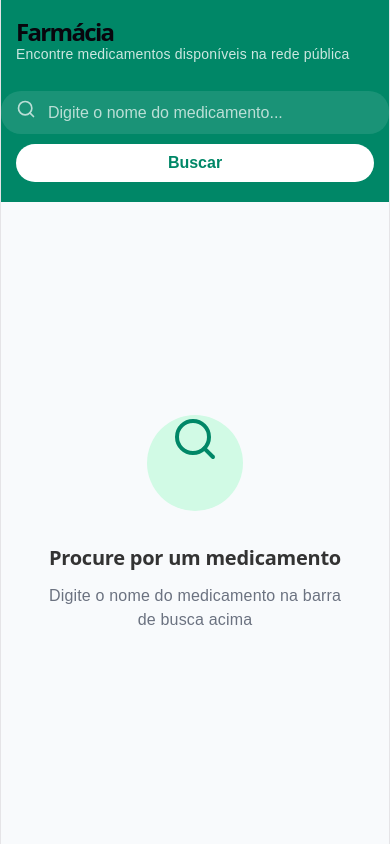
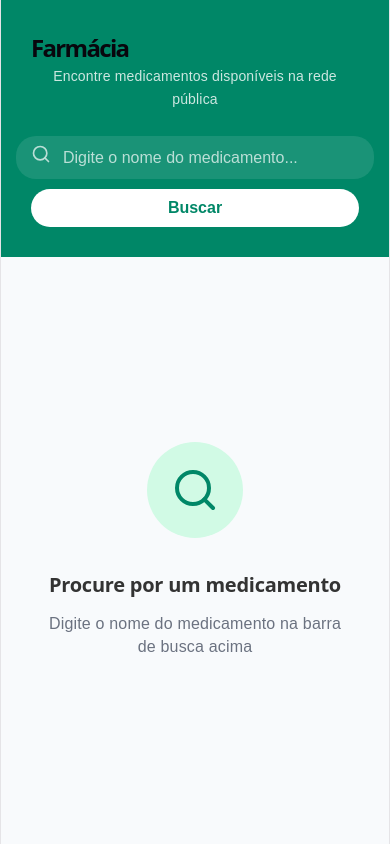
Before and after one commit to gpdoliveira/projeto-de-software-1-front, a React (Vite) app: page / in a window 390 px wide. Built offline with nearby package versions, Linux system fonts and the light colour scheme.

Commit message:
pequenos ajustes de css

```diff
--- a/src/index.css
+++ b/src/index.css
@@ -80,6 +80,7 @@ h1 {
   @media (max-width: 1024px) {
     font-size: 36px;
     margin: 20px 0;
+    line-height: 35px;
   }
 }
 h2 {
--- a/src/pages/Busca/Busca.module.css
+++ b/src/pages/Busca/Busca.module.css
@@ -3,6 +3,7 @@
     flex-direction: column;
     min-height: 100vh;
     font-family: Arial, sans-serif;
+
 }
 
 .buscaHeader {
@@ -111,6 +112,7 @@
     height: 96px;
     border-radius: 50%;
     background-color: #d1fae5;
+    display: flex;
     align-items: center;
     justify-content: center;
     margin-bottom: 20px;
@@ -226,7 +228,7 @@
 
 @media (max-width: 600px) {
     .buscaHeader {
-        padding: 20px 15px;
+        padding: 30px 30px;
     }
 
     .searchBarContainer {
```
Also changed, not shown: 1 other file (tests, documents, lock files or other folders).
